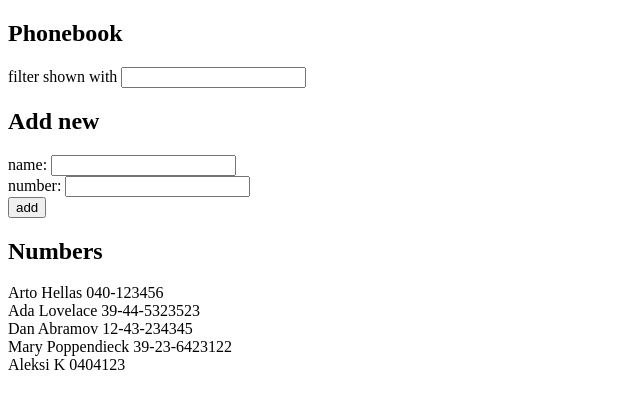
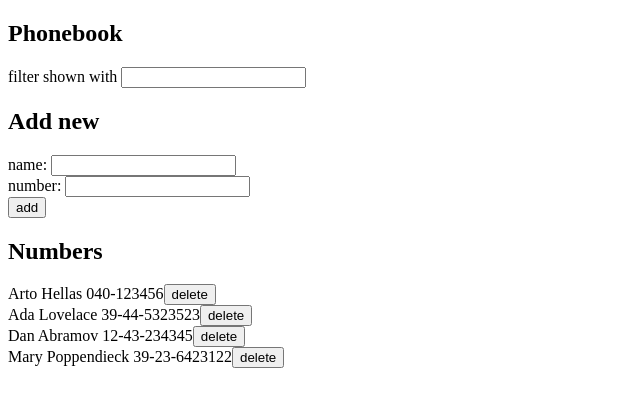
Before and after one commit to Mavchi/Full-Stack-open-2022, a React (Create React App) app in the folder osa2/puhelinluettelo/: page / in a window 1280 px wide. Shown: the top 408 px of the page, without its empty margins (0-640 px from the left). Built offline with nearby package versions, Linux system fonts and the light colour scheme; data requests are answered from the project's data file.

Commit message:
2.17: puhelinluettelo step9

```diff
--- a/osa2/puhelinluettelo/db.json
+++ b/osa2/puhelinluettelo/db.json
@@ -19,11 +19,6 @@
       "name": "Mary Poppendieck",
       "number": "39-23-6423122",
       "id": 4
-    },
-    {
-      "name": "Aleksi K",
-      "number": "0404123",
-      "id": 5
     }
   ]
 }
--- a/osa2/puhelinluettelo/src/App.js
+++ b/osa2/puhelinluettelo/src/App.js
@@ -2,10 +2,11 @@
 import React, { useEffect, useState } from 'react'
 import personService from './services/web'
 
-const Person = ({ person }) => {
+const Person = ({ person, handleDelete }) => {
     return (
         <div>
             {person.name} {person.number}
+            <button onClick={handleDelete}>delete</button>
         </div>
     )
 }
@@ -71,6 +72,14 @@ const App = () => {
       }
   }
 
+  const handleDeleteOf = name => {
+    const person = persons.find( n => n.name === name)
+    if( window.confirm(`Delete ${person.name}?`)){
+      personService.deleteNode(person.id)
+      setPersons(persons.filter(n => n.name !== name))
+    }
+  }
+
   // Mitkä numerot näytetään
   const phonesToShow = (newFilter.length === 0)
     ? persons
@@ -96,6 +105,7 @@ const App = () => {
             <Person
               key={person.name}
               person={person}
+              handleDelete={() => handleDeleteOf(person.name)}
             />
       )}
     </div>
--- a/osa2/puhelinluettelo/src/services/web.js
+++ b/osa2/puhelinluettelo/src/services/web.js
@@ -16,4 +16,9 @@ const update = (id, newObject) => {
   return request.then(response => response.data)
 }
 
-export default { getAll, create, update }
+const deleteNode = (id) => {
+    const request = axios.delete(`${baseUrl}/${id}`)
+    return request.then(() => true)
+}
+
+export default { getAll, create, update, deleteNode }
```
